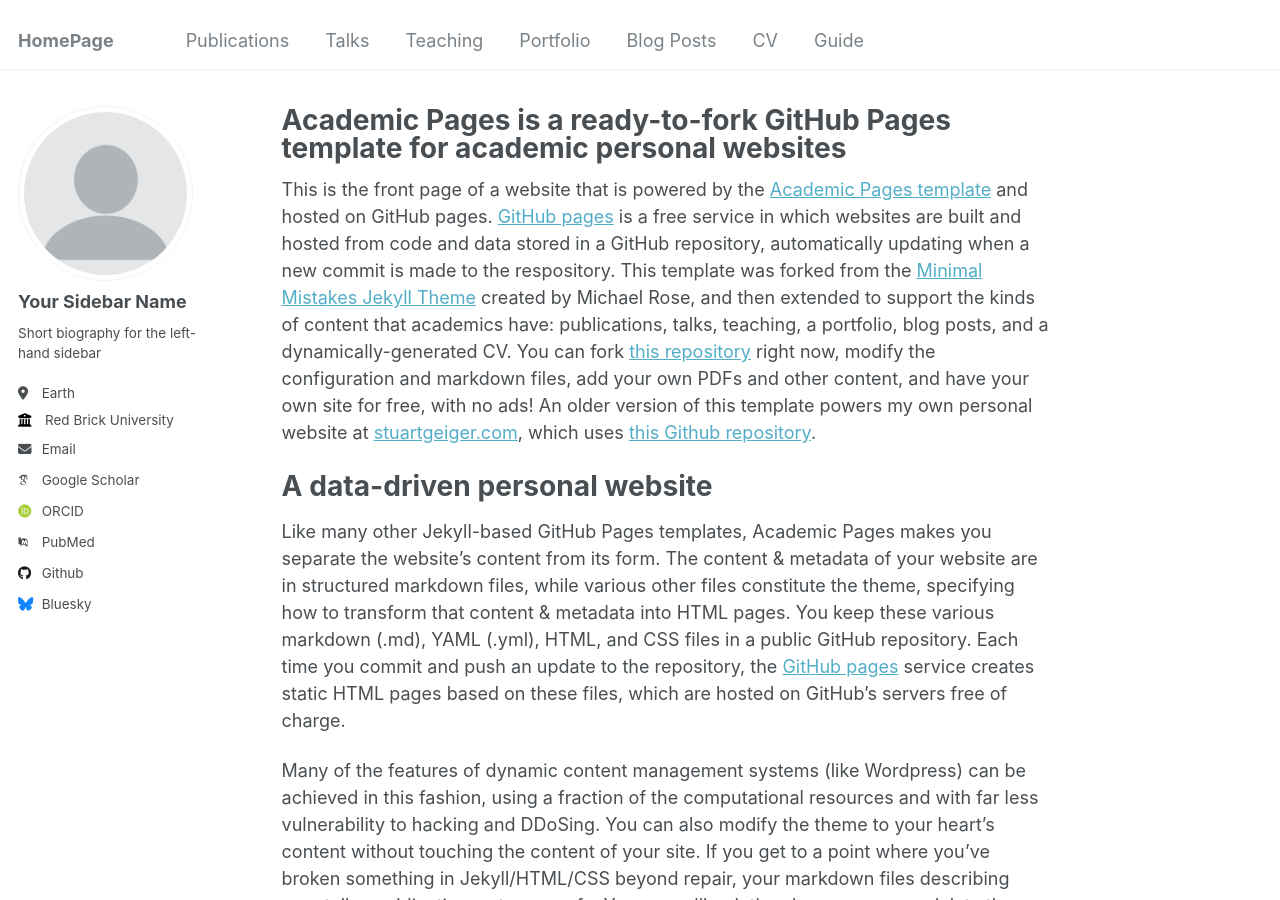
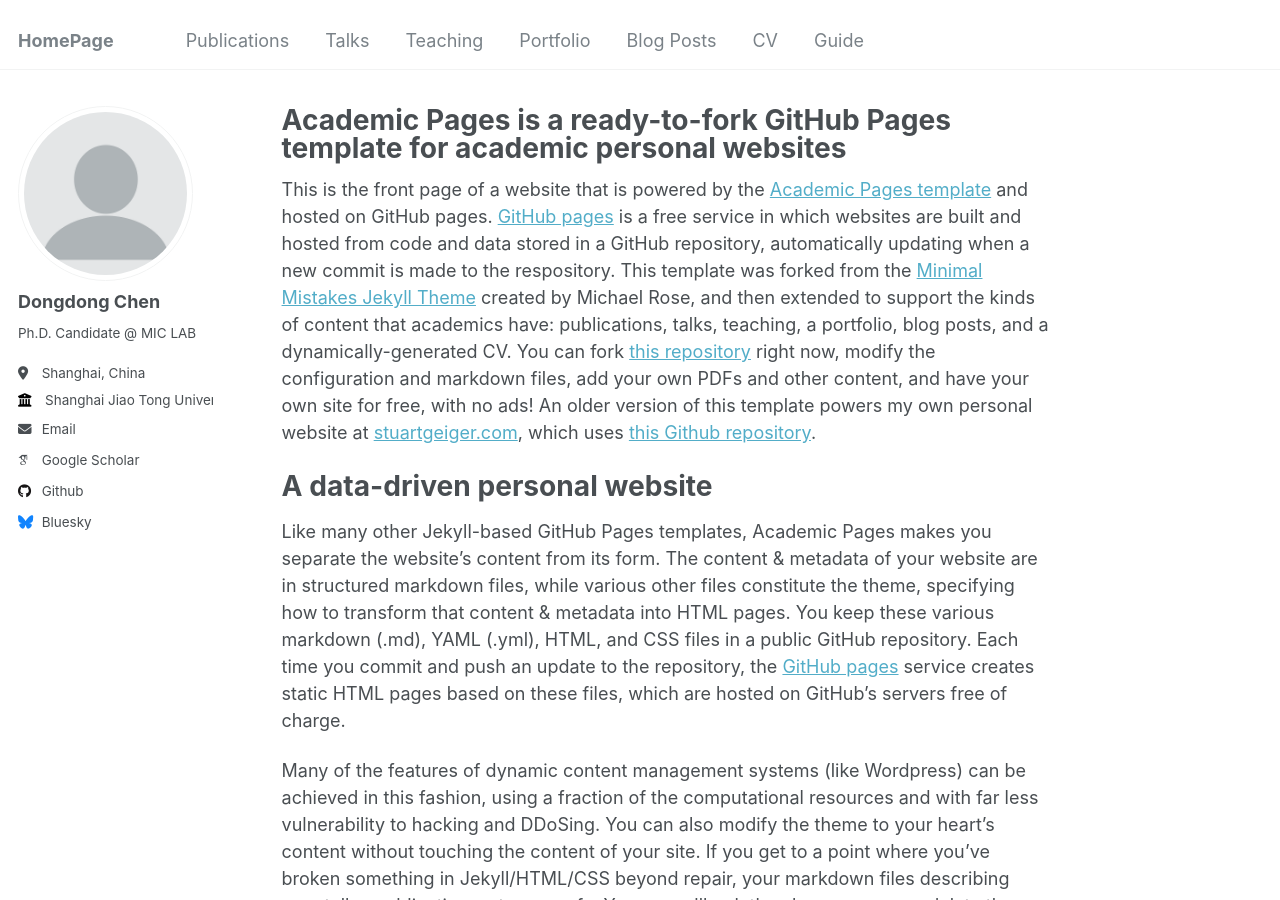
Before and after one commit to DongDChen/DongDChen.github.io, a Jekyll site: the page built from _pages/about.md, in a window 1280 px wide and 900 px high. Built offline with Jekyll 4.4.1, drawn with Linux system fonts in a browser that asks for light colours; some web fonts are replaced.

Commit message:
Update _config.yml

```diff
--- a/_config.yml
+++ b/_config.yml
@@ -11,7 +11,7 @@ locale                   : "en-US"
 title                    : "HomePage"
 title_separator          : "-"
 name                     : &name "Dongdong Chen"
-description              : &description "personal description"
+description              : &description "personal homepage"
 url                      : https://dongdchen.github.io # the base hostname & protocol for your site e.g. "https://mmistakes.github.io"
 baseurl                  : "" # the subpath of your site, e.g. "/blog"
 repository               : "DongDChen/DongDChen.github.io"
@@ -22,28 +22,28 @@ repository               : "DongDChen/DongDChen.github.io"
 author:
   # Biographic information
   avatar           : "profile.png"
-  name             : "Your Sidebar Name"
+  name             : "Dongdong Chen"
   pronouns         : # example: "she/her"
-  bio              : "Short biography for the left-hand sidebar"
-  location         : "Earth"
-  employer         : "Red Brick University"
+  bio              : "Ph.D. Candidate @ MIC LAB"
+  location         : "Shanghai, China"
+  employer         : "Shanghai Jiao Tong University"
   uri              : # URL
   email            : "chendongdong@sjtu.edu.cn"
 
   # Academic websites
-  arxiv            : # URL - Update with the correct link to your profile
-  googlescholar    : "https://scholar.google.com/citations?user=PS_CX0AAAAAJ"
+  arxiv            : # URL
+  googlescholar    : "https://scholar.google.com.hk/citations?hl=zh-CN&user=hj5A7WcAAAAJ"
   impactstory      : # URL
-  orcid            : "http://orcid.org/yourorcidurl"
+  orcid            : # URL
   semantic         : # URL
-  pubmed           : "https://www.ncbi.nlm.nih.gov/pubmed/?term=john+snow"
+  pubmed           : # URL
   researchgate     : # URL
 
   # Repositories and software development
   bitbucket        : # Username - Update with your username on the site
   codepen          : # Username
   dribbble         : # Username
-  github           : "academicpages"
+  github           : "DongDChen"
   kaggle           : # Username
   stackoverflow    : # User number or user number and name (i.e., use "1" or "1/jeff-atwood")
 
```
